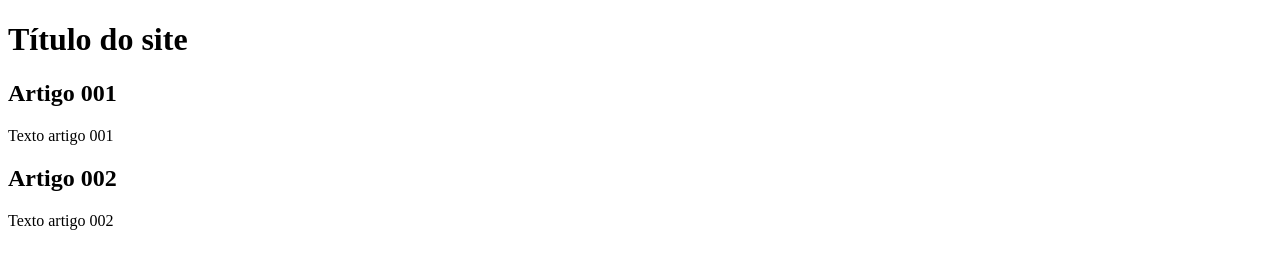
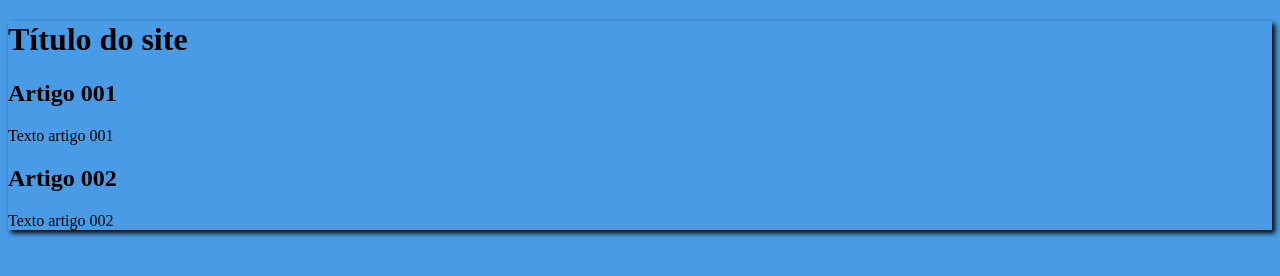
Before and after one commit to joao-albc/Meus_projetos, a plain HTML site: page index.html in a window 1280 px wide. Drawn offline with Linux system fonts and the light colour scheme.

Commit message:
Iniciei o Design

```diff
--- /dev/null
+++ b/estilos/style.css
@@ -0,0 +1,17 @@
+{
+    font-family: Arial, Helvetica, sams-serif;
+    font-size: 16px;
+}
+
+body {
+    background-color: rgb(72, 155, 228);
+
+}
+
+main{
+    background-color: aliceblue
+    width: 580px;
+    margin: auto;
+    packing: 10px;
+    box-shadow: 3px 3px 5px rgba(0,0,0,473);
+}
--- a/index.html
+++ b/index.html
@@ -4,6 +4,7 @@
     <meta charset="UTF-8">
     <meta name="viewport" content="width=device-width, initial-scale=1.0">
     <title>Começando de novo</title>
+    <link rel="stylesheet" href="estilos/style.css">
 </head>
 <body>
     <main>
```
